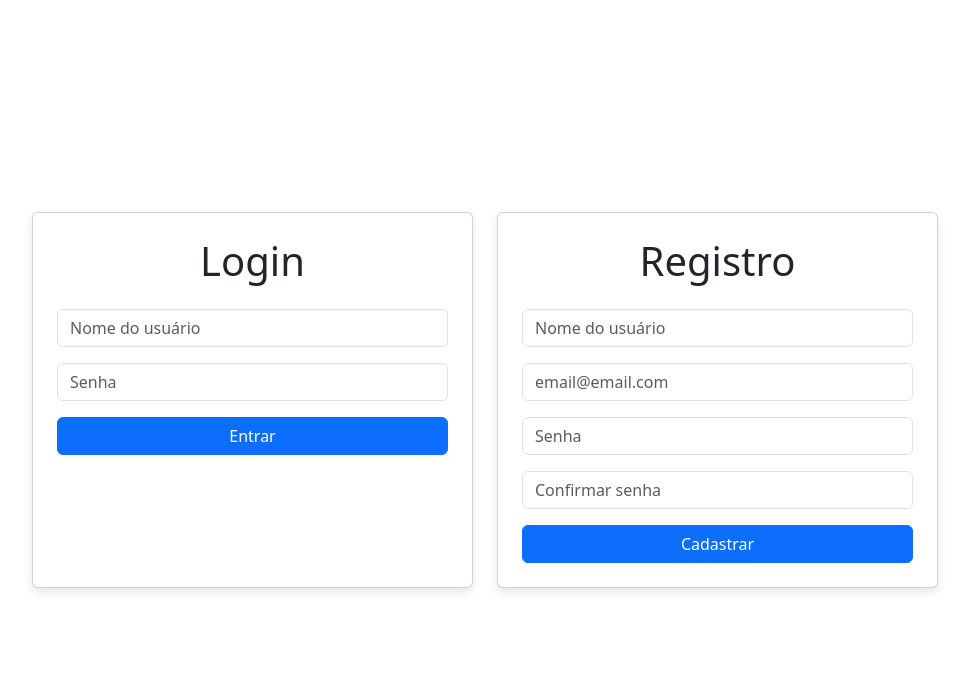
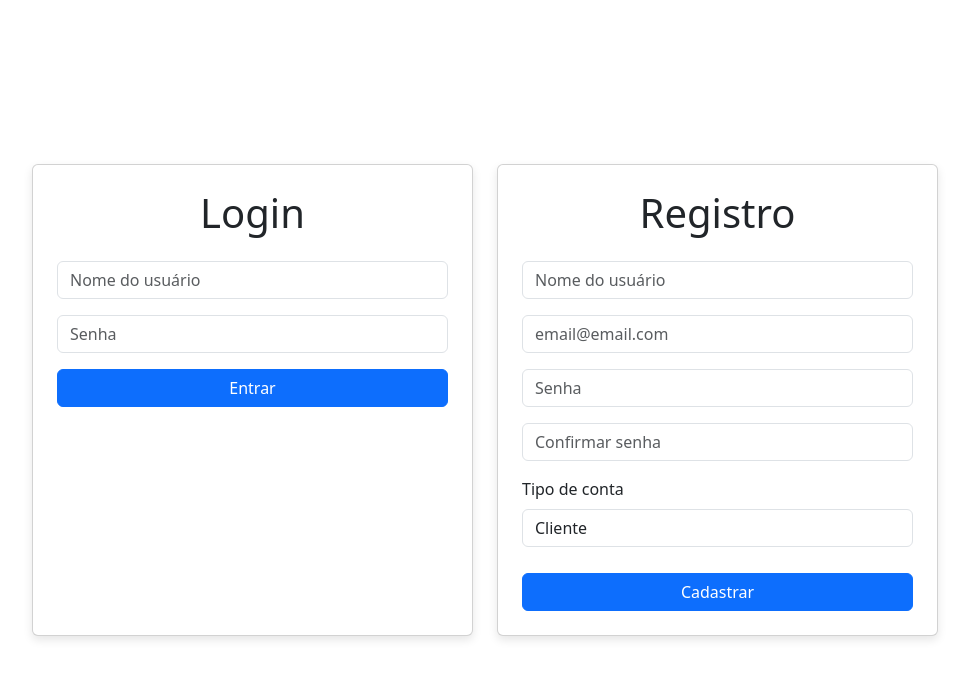
Before and after one commit to rodrigo-ot/programacao-web-25.1, a FastAPI app: page /auth in a window 1280 px wide. Shown: the top 679 px of the page, without its empty margins (155-1124 px from the left). Run offline with FastAPI, Linux system fonts and the light colour scheme; some libraries are stand-ins or nearby versions.

Commit message:
add user role

```diff
--- a/templates/authentication.html
+++ b/templates/authentication.html
@@ -48,8 +48,14 @@
                         <div class="mb-3">
                             <input type="password" id="register-confirm-password" name="confirmed-password" class="form-control" placeholder="Confirmar senha" required>
                         </div>
-
-                        <button type="submit" class="btn btn-primary w-100">Cadastrar</button>
+                        <div class="mb-3">
+                            <label for="register-role" class="form-label">Tipo de conta</label>
+                            <select id="register-role" name="role" class="form-control" required>
+                                <option value="client">Cliente</option>
+                                <option value="creator">Criador de Receita</option>
+                            </select>
+                        </div>
+                        <button type="submit" class="btn btn-primary w-100" style="margin-top: 10px;">Cadastrar</button>
                     </form>
                 </div>
             </div>
```
